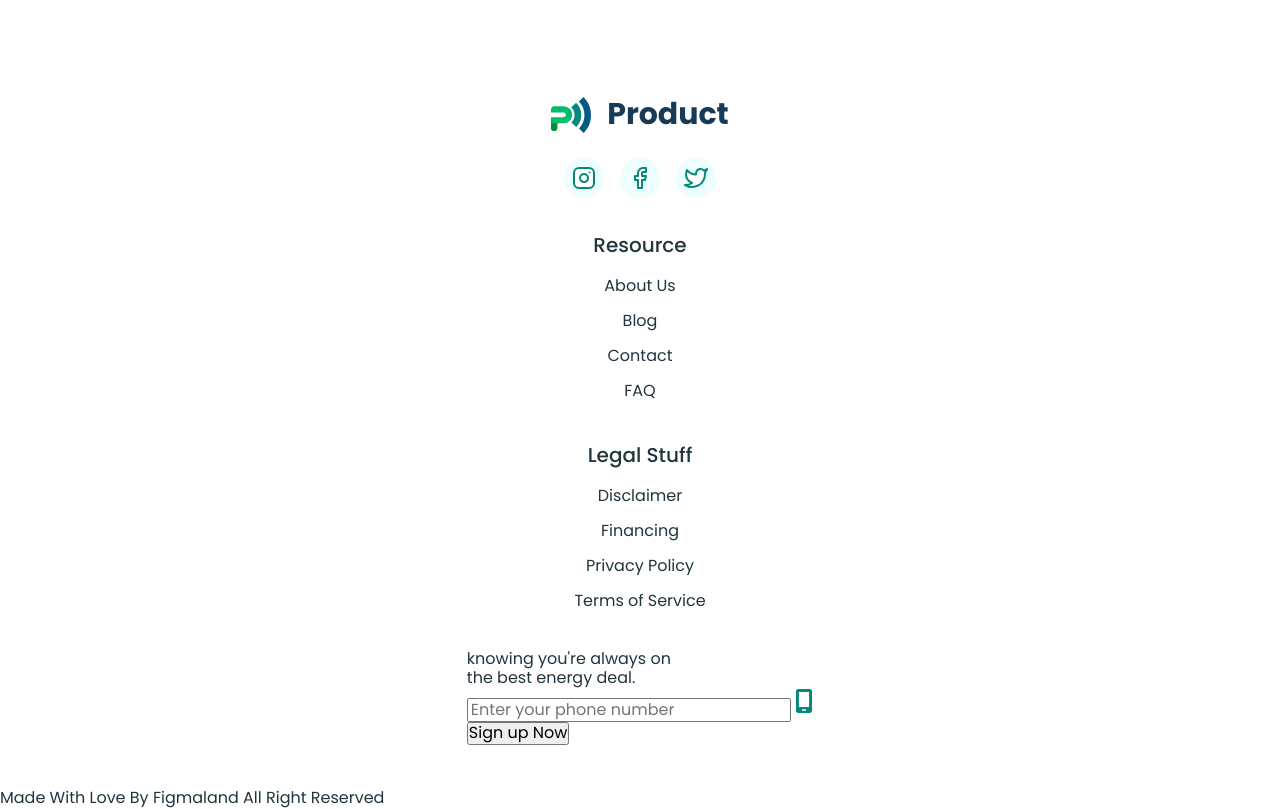
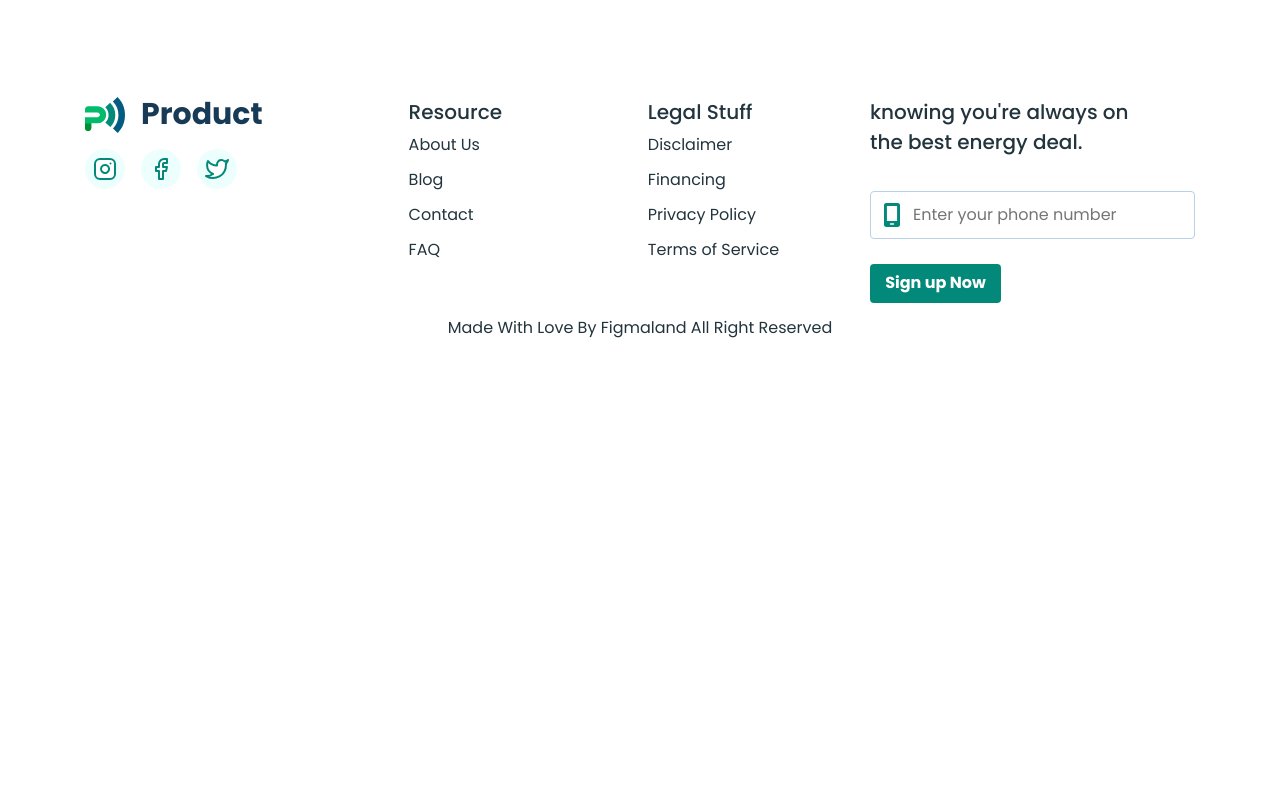
Before and after one commit to Maks7dr/Business-promotion, a plain HTML site: page index.html in a window 1280 px wide. Shown: the part 5902-6711 px from the top of the page. After the commit the page ends 6285 px from the top, so only its background shows below. Drawn offline with nearby package versions, Linux system fonts and the light colour scheme.

Commit message:
add index mobile version

```diff
--- a/styles/styles.css
+++ b/styles/styles.css
@@ -1025,6 +1025,97 @@ a {
   color: #22343d;
   line-height: 2.19;
 }
+
+.footer-form {
+  display: flex;
+  flex-direction: column;
+  align-items: center;
+}
+.footer-text-p {
+  font-weight: 500;
+  font-size: 20px;
+  line-height: 1.5;
+  margin-bottom: 34px;
+  text-align: center;
+}
+.footer-box-mobile {
+  position: relative;
+  margin-bottom: 21px;
+}
+.footer-input {
+  border: 1px solid #bcd0e5;
+  border-radius: 4px;
+  width: 325px;
+  height: 48px;
+  padding-left: 42px;
+}
+.footer-mobile-svg {
+  position: absolute;
+  left: 13px;
+  top: 50%;
+  transform: translateY(-50%);
+}
+.footer-btn {
+  display: block;
+  border-radius: 4px;
+  width: 131px;
+  height: 39px;
+  background: #02897a;
+  font-weight: 700;
+  font-size: 16px;
+  text-align: center;
+  color: #fff;
+  border: none;
+  transition: background-color 250ms cubic-bezier(0.4, 0, 0.2, 1);
+}
+.footer-btn:hover,
+.footer-btn:focus {
+  background-color: #017164;
+}
+.footer-last-text {
+  text-align: center;
+  line-height: 1.88;
+  margin-bottom: 40px;
+}
+
+@media screen and (min-width: 1150px) {
+  .footer-container {
+    flex-direction: row;
+    margin-bottom: 10px;
+    align-items: flex-start;
+  }
+  .footer-social {
+    display: block;
+    margin-right: 146px;
+  }
+  .social-list {
+    margin-top: 16px;
+  }
+  .footer-resourse {
+    display: block;
+    margin-right: 129px;
+  }
+  .footer-resourse-link {
+    display: block;
+  }
+  .footer-stuff {
+    margin-right: 82px;
+    display: block;
+  }
+  .footer-stuff-link {
+    display: block;
+  }
+  .footer-form {
+    display: block;
+  }
+  .footer-text-p {
+    text-align: left;
+  }
+  .footer-box-mobile {
+    margin-bottom: 25px;
+  }
+}
+
 /* #endregion */
 
 /* #endregion */
```
